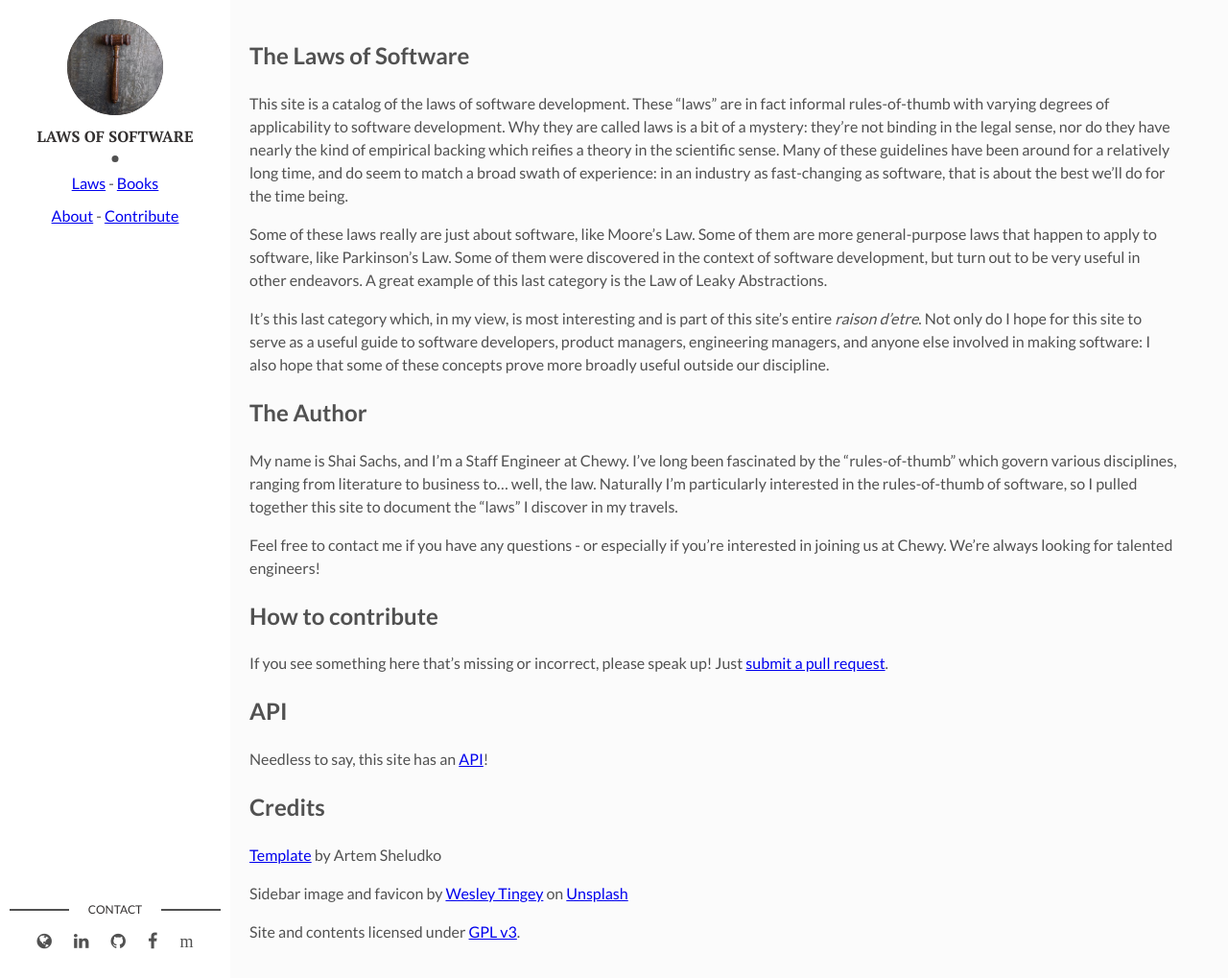
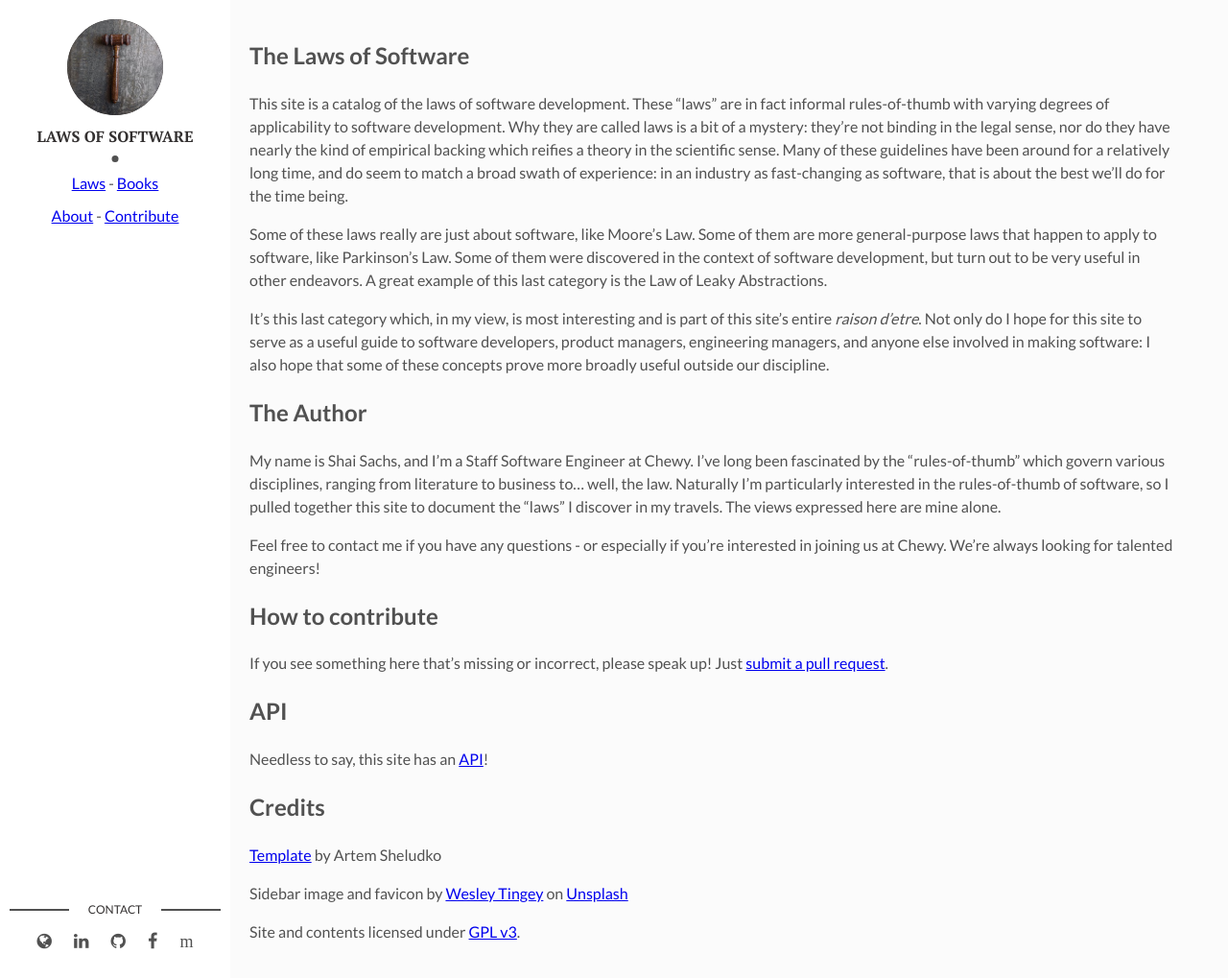
Before and after one commit to shaisachs/laws-of-software, a Jekyll site: the page built from about.md, in a window 1280 px wide and 1019 px high. Shown: the whole window at 96% size. Built offline with Jekyll 4.4.1, drawn with Linux system fonts in a browser that asks for light colours.

Commit message:
Update about.md

```diff
--- a/about.md
+++ b/about.md
@@ -14,7 +14,7 @@
 
 ## The Author
 
-My name is Shai Sachs, and I'm a Staff Engineer at Chewy. I've long been fascinated by the "rules-of-thumb" which govern various disciplines, ranging from literature to business to... well, the law. Naturally I'm particularly interested in the rules-of-thumb of software, so I pulled together this site to document the "laws" I discover in my travels.
+My name is Shai Sachs, and I'm a Staff Software Engineer at Chewy. I've long been fascinated by the "rules-of-thumb" which govern various disciplines, ranging from literature to business to... well, the law. Naturally I'm particularly interested in the rules-of-thumb of software, so I pulled together this site to document the "laws" I discover in my travels. The views expressed here are mine alone.
 
 Feel free to contact me if you have any questions - or especially if you're interested in joining us at Chewy. We're always looking for talented engineers!
 
```
